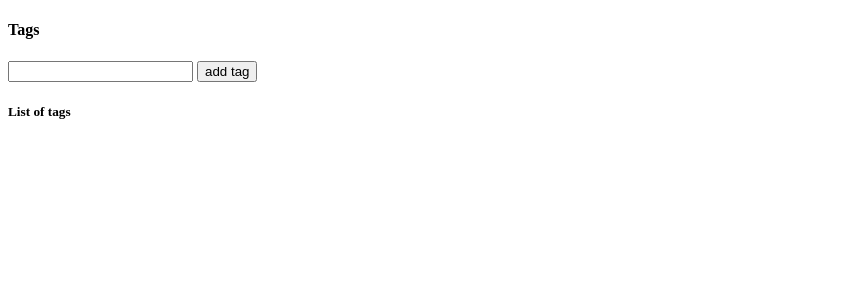
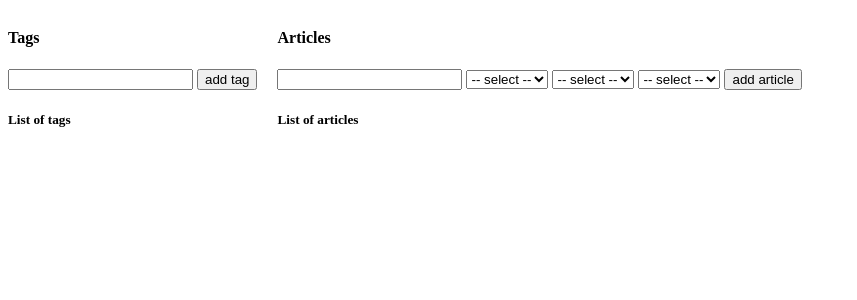
Before and after one commit to mazurinv/andromeda_test, a Symfony app: template project/andromeda/templates/index.twig in a window 1280 px wide. Shown: the top 300 px of the page, without its empty margins (0-857 px from the left). Run offline with Twig, Linux system fonts and the light colour scheme; the template is opened without the code that fills it, so the values that code supplies are empty; some libraries are stand-ins or nearby versions.

Commit message:
ArticleController, tables binding

```diff
--- a/project/andromeda/src/Controller/IndexController.php
+++ b/project/andromeda/src/Controller/IndexController.php
@@ -2,6 +2,7 @@
 
 namespace App\Controller;
 
+use App\Repository\ArticleRepository;
 use App\Repository\TagRepository;
 use Symfony\Bundle\FrameworkBundle\Controller\AbstractController;
 use Symfony\Component\Routing\Annotation\Route;
@@ -11,10 +12,11 @@ class IndexController extends AbstractController
     /**
      * @Route("/", name="index")
      */
-    public function index(TagRepository $tagRepository)
+    public function index(TagRepository $tagRepository, ArticleRepository $articleRepository)
     {
         return $this->render('index.twig', [
-            'tags' => $tagRepository->findAll()
+            'tags' => $tagRepository->findAll(),
+            'articles' => $articleRepository->findAll()
         ]);
     }
 }
--- a/project/andromeda/templates/index.twig
+++ b/project/andromeda/templates/index.twig
@@ -1,6 +1,7 @@
 {% extends 'base.html.twig' %}
 
 {% block body %}
+    <div style="display: flex; flex-direction: row;">
         <div>
             <h4>Tags</h4>
             <form action="/tag" method="post">
@@ -9,12 +10,78 @@
             </form>
             <h5>List of tags</h5>
             {% for tag in tags %}
+                <div style="display: flex; flex-direction: row;">
                     <form action="/tag" method="post">
                         {{ tag.id }}:
                         <input type="hidden" name="id" value="{{ tag.id }}">
                         <input type="text" name="name" value="{{ tag.name }}">
                         <input type="submit" value="edit">
                     </form>
+                    <form action="/tag/{{ tag.id }}" method="post">
+                        <input type="hidden" name="id" value="{{ tag.id }}">
+                        <input type="submit" value="X">
+                    </form>
+                </div>
             {% endfor %}
         </div>
+
+        <div style="margin-left:20px;">
+            <h4>Articles</h4>
+            <form action="/article" method="post">
+                <input type="text" name="title">
+                <select name="tags[0]">
+                    <option value="0">-- select --</option>
+                    {% for tag in tags %}
+                        <option value="{{ tag.id }}">{{ tag.name }}</option>
+                    {% endfor %}
+                </select>
+                <select name="tags[0]">
+                    <option value="0">-- select --</option>
+                    {% for tag in tags %}
+                        <option value="{{ tag.id }}">{{ tag.name }}</option>
+                    {% endfor %}
+                </select>
+                <select name="tags[0]">
+                    <option value="0">-- select --</option>
+                    {% for tag in tags %}
+                        <option value="{{ tag.id }}">{{ tag.name }}</option>
+                    {% endfor %}
+                </select>
+                <input type="submit" value="add article">
+            </form>
+            <h5>List of articles</h5>
+            {% for article in articles %}
+                <div style="display: flex; flex-direction: row;">
+                    <form action="/article" method="post">
+                        {{ article.id }}:
+                        <input type="hidden" name="id" value="{{ article.id }}">
+                        <input type="text" name="title" value="{{ article.title }}">
+                        <select name="tags[0]">
+                            <option value="0">-- select --</option>
+                            {% for tag in tags %}
+                                <option value="{{ tag.id }}">{{ tag.name }}</option>
+                            {% endfor %}
+                        </select>
+                        <select name="tags[0]">
+                            <option value="0">-- select --</option>
+                            {% for tag in tags %}
+                                <option value="{{ tag.id }}">{{ tag.name }}</option>
+                            {% endfor %}
+                        </select>
+                        <select name="tags[0]">
+                            <option value="0">-- select --</option>
+                            {% for tag in tags %}
+                                <option value="{{ tag.id }}">{{ tag.name }}</option>
+                            {% endfor %}
+                        </select>
+                        <input type="submit" value="edit">
+                    </form>
+                    <form action="/article/{{ article.id }}" method="post">
+                        <input type="hidden" name="id" value="{{ article.id }}">
+                        <input type="submit" value="X">
+                    </form>
+                </div>
+            {% endfor %}
+        </div>
+    </div>
 {% endblock %}
```
Also changed, not shown: project/andromeda/src/Controller/ArticleController.php (added, +73 -0 lines), project/andromeda/src/Controller/TagController.php (+14 -1 lines), project/andromeda/src/Entity/Article.php (+15 -2 lines), project/andromeda/src/Entity/Tag.php (+7 -0 lines), project/andromeda/src/Migrations/Version20200415205522.php (added, +37 -0 lines), project/andromeda/templates/article/index.html.twig (added, +20 -0 lines). Lines whose indentation alone changed are shown as unchanged.
